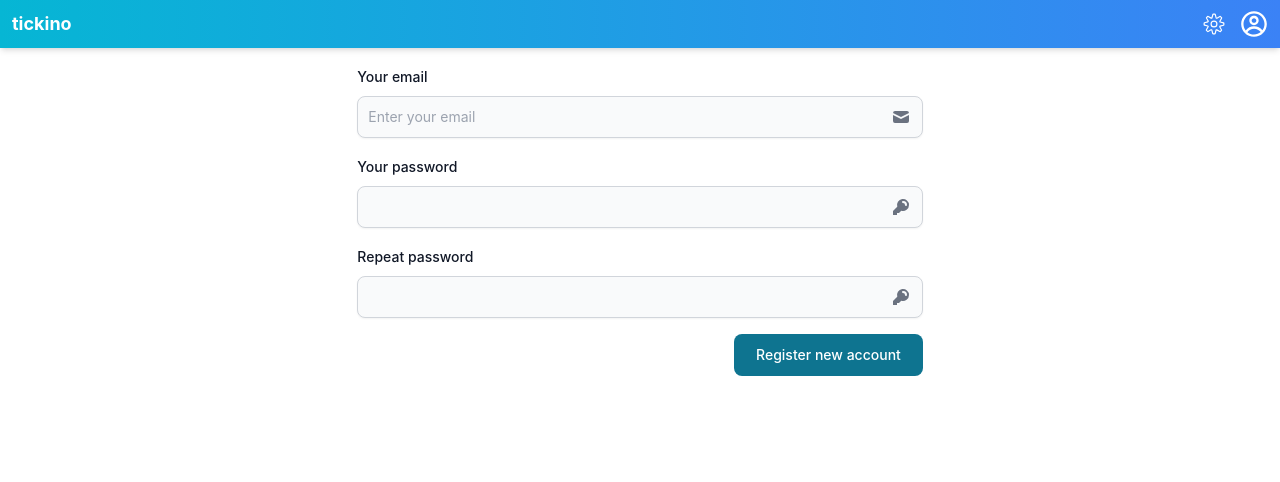
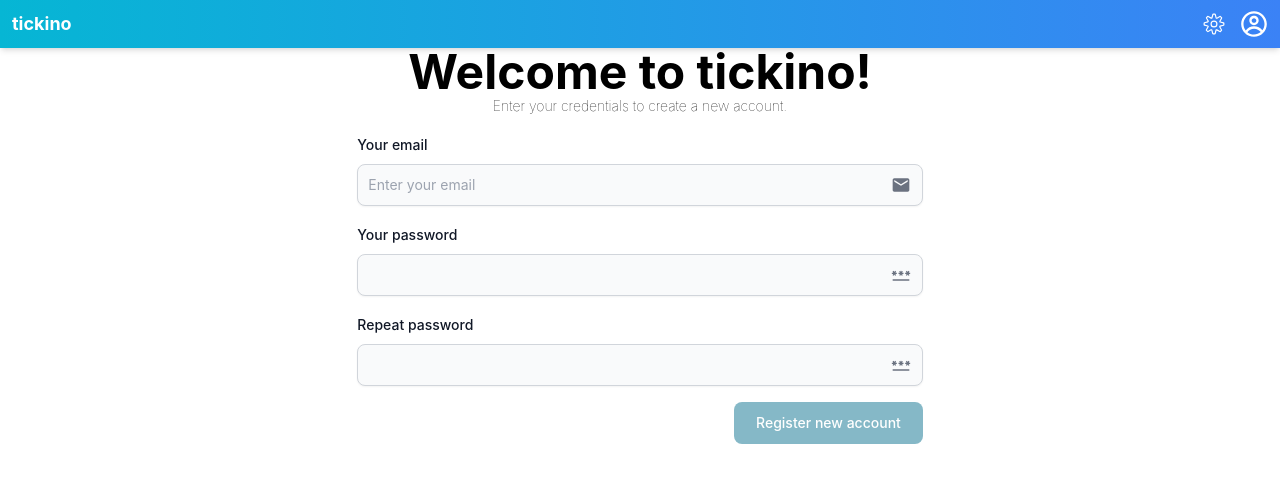
Before and after one commit to Kexon/DAT076, a React (Create React App) app in the folder client/: page /signup in a window 1280 px wide. Shown: the top 482 px of the page. Built offline with nearby package versions, Linux system fonts and the light colour scheme.

Commit message:
move sign up page and add some event handlers

```diff
--- /dev/null
+++ b/client/src/pages/SignUpPage.tsx
@@ -0,0 +1,169 @@
+import { Label, TextInput, Button, Spinner } from 'flowbite-react';
+import { useEffect, useState } from 'react';
+import { MdEmail, MdPassword } from 'react-icons/md';
+
+export default function SignUpPage() {
+  const [username, setUsername] = useState('');
+  const [password, setPassword] = useState('');
+  const [repeatPassword, setRepeatPassword] = useState('');
+  const [validUsername, setValidUsername] = useState(true);
+  const [validPassword, setValidPassword] = useState(true);
+  const [validRepeatPassword, setValidRepeatPassword] = useState(true);
+  const [submitted, setSubmitted] = useState(false);
+
+  const handleUsernameChange = (event: React.ChangeEvent<HTMLInputElement>) => {
+    setUsername(event.target.value);
+    if (event.target.value.trim().length > 0) setValidUsername(true);
+  };
+
+  const handlePasswordChange = (event: React.ChangeEvent<HTMLInputElement>) => {
+    setPassword(event.target.value);
+    if (event.target.value.trim().length > 0) setValidPassword(true);
+  };
+
+  const handleRepeatPasswordChange = (
+    event: React.ChangeEvent<HTMLInputElement>,
+  ) => {
+    setRepeatPassword(event.target.value);
+    if (event.target.value.trim().length > 0) setValidPassword(true);
+  };
+
+  /*
+   * Add a function to handle the form submission here
+   * when createUser is implemented in the backend
+   */
+
+  const handleSubmit = () => {
+    if (
+      username.trim().length <= 0 &&
+      password.trim().length <= 0 &&
+      repeatPassword.trim().length <= 0
+    ) {
+      setValidUsername(false);
+      setValidPassword(false);
+      setValidRepeatPassword(false);
+      return;
+    }
+    if (username.trim().length <= 0) {
+      setValidUsername(false);
+      return;
+    }
+    if (password.trim().length <= 0) {
+      setValidPassword(false);
+      return;
+    }
+    if (repeatPassword.trim().length <= 0) {
+      setValidRepeatPassword(false);
+      return;
+    }
+    setSubmitted(true);
+  };
+
+  /*
+   * This should be moved to a service file!
+   */
+  useEffect(() => {
+    const createUser = async () => {
+      if (
+        username.trim().length <= 0 ||
+        password.trim().length <= 0 ||
+        repeatPassword.trim().length <= 0
+      )
+        return;
+      const response = await fetch('/api/users', {
+        method: 'POST',
+        headers: { 'Content-Type': 'application/json' },
+        body: JSON.stringify({ username, password }),
+      });
+      if (response.ok) {
+        console.log('User created');
+      } else {
+        console.log('User not created');
+      }
+    };
+    createUser();
+  }, [submitted]);
+
+  return (
+    <div className="mx-auto h-max">
+      <div className="flex flex-col items-center">
+        <h1 className="text-4xl font-bold lg:text-5xl">Welcome to tickino!</h1>
+        <p className="text-sm font-thin">
+          Enter your credentials to create a new account.
+        </p>
+      </div>
+      <div className="flex h-max justify-center">
+        <form
+          className="flex w-full flex-col gap-4 p-4 lg:w-3/4 xl:w-2/3"
+          onSubmit={(e) => e.preventDefault()}
+        >
+          <div>
+            <div className="mb-2 block">
+              <Label htmlFor="email2" value="Your email" />
+            </div>
+            <TextInput
+              id="email2"
+              type="email"
+              placeholder="Enter your email"
+              rightIcon={MdEmail}
+              onChange={handleUsernameChange}
+              required
+              shadow
+            />
+          </div>
+
+          <div>
+            <div className="mb-2 block">
+              <Label htmlFor="password2" value="Your password" />
+            </div>
+            <TextInput
+              rightIcon={MdPassword}
+              id="password2"
+              type="password"
+              onChange={handlePasswordChange}
+              required
+              shadow
+            />
+          </div>
+
+          <div>
+            <div className="mb-2 block">
+              <Label htmlFor="repeat-password" value="Repeat password" />
+            </div>
+            <TextInput
+              rightIcon={MdPassword}
+              id="repeat-password"
+              type="password"
+              onChange={handleRepeatPasswordChange}
+              required
+              shadow
+            />
+          </div>
+
+          <div className="flex justify-end">
+            {!submitted && (
+              <Button
+                className="w-full lg:w-1/3"
+                type="submit"
+                disabled={!username || !password || !repeatPassword}
+                onClick={handleSubmit}
+              >
+                Register new account
+              </Button>
+            )}
+
+            {submitted && (
+              <Button
+                className="w-full bg-blue-500 lg:w-1/3"
+                disabled={submitted}
+                type="submit"
+              >
+                <Spinner />
+              </Button>
+            )}
+          </div>
+        </form>
+      </div>
+    </div>
+  );
+}
--- a/client/src/pages/user/SignUpPage.tsx
+++ /dev/null
@@ -1,78 +0,0 @@
-import { Label, TextInput, Button } from 'flowbite-react';
-import { useState } from 'react';
-import { HiMail, HiKey } from 'react-icons/hi';
-
-export default function SignUpPage() {
-  const [username, setUsername] = useState('');
-  const [password, setPassword] = useState('');
-  const [validUsername, setValidUsername] = useState(true);
-  const [validPassword, setValidPassword] = useState(true);
-
-  const handleUsernameChange = (event: React.ChangeEvent<HTMLInputElement>) => {
-    setUsername(event.target.value);
-    if (event.target.value.trim().length > 0) setValidUsername(true);
-  };
-
-  const handlePasswordChange = (event: React.ChangeEvent<HTMLInputElement>) => {
-    setPassword(event.target.value);
-    if (event.target.value.trim().length > 0) setValidPassword(true);
-  };
-
-  /*
-   * Add a function to handle the form submission here
-   * when createUser is implemented in the backend
-   */
-
-  return (
-    <div className="mx-auto h-max">
-      <div className="flex h-max justify-center">
-        <form className="flex w-full flex-col gap-4 p-4 lg:w-3/4 xl:w-2/3">
-          <div>
-            <div className="mb-2 block">
-              <Label htmlFor="email2" value="Your email" />
-            </div>
-            <TextInput
-              id="email2"
-              type="email"
-              placeholder="Enter your email"
-              rightIcon={HiMail}
-              onChange={handleUsernameChange}
-              required
-              shadow
-            />
-          </div>
-          <div>
-            <div className="mb-2 block">
-              <Label htmlFor="password2" value="Your password" />
-            </div>
-            <TextInput
-              rightIcon={HiKey}
-              id="password2"
-              type="password"
-              onChange={handlePasswordChange}
-              required
-              shadow
-            />
-          </div>
-          <div>
-            <div className="mb-2 block">
-              <Label htmlFor="repeat-password" value="Repeat password" />
-            </div>
-            <TextInput
-              rightIcon={HiKey}
-              id="repeat-password"
-              type="password"
-              required
-              shadow
-            />
-          </div>
-          <div className="flex justify-end">
-            <Button className="w-full lg:w-1/3" type="submit">
-              Register new account
-            </Button>
-          </div>
-        </form>
-      </div>
-    </div>
-  );
-}
--- a/client/src/router/Router.tsx
+++ b/client/src/router/Router.tsx
@@ -4,7 +4,7 @@ import TicketPage from '../pages/admin/tickets/TicketPage';
 import TicketFormPage from '../pages/user/TicketFormPage';
 import Home from '../pages/Home';
 import Root from '../Root';
-import SignUpPage from '../pages/user/SignUpPage';
+import SignUpPage from '../pages/SignUpPage';
 
 const router = createBrowserRouter([
   {
```
